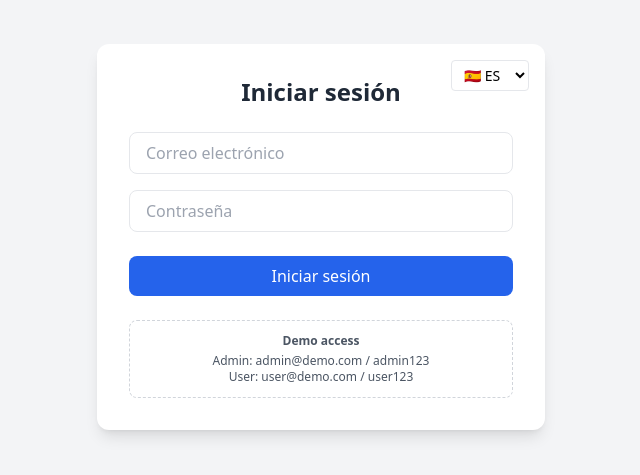
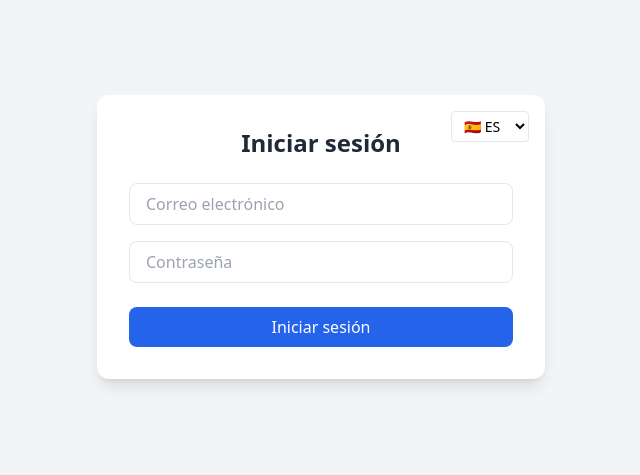
Before and after one commit to Opibl/Superstore-BI-Platform, a React (Vite) app: page /login in a window 1280 px wide. Shown: the part 163-638 px from the top of the page, without its empty margins (319-959 px from the left). Built offline with nearby package versions, Linux system fonts and the light colour scheme.

Commit message:
con registrar5

```diff
--- a/src/components/Login.tsx
+++ b/src/components/Login.tsx
@@ -17,16 +17,13 @@ export default function Login() {
     setError(null)
 
     try {
-      const response = await fetch(
-        'https://backend-login-deashboard.vercel.app/login',
-        {
-          method: 'POST',
-          headers: {
-            'Content-Type': 'application/json',
-          },
-          body: JSON.stringify({ email, password }),
-        }
-      )
+      const response = await fetch('backend-login-deashboard.vercel.app/login', {
+        method: 'POST',
+        headers: {
+          'Content-Type': 'application/json',
+        },
+        body: JSON.stringify({ email, password }),
+      })
 
       if (!response.ok) {
         throw new Error('Invalid credentials')
@@ -104,17 +101,6 @@ export default function Login() {
         >
           {loading ? t('login.loading') : t('login.submit')}
         </button>
-
-        {/* ================= DEMO CREDENTIALS ================= */}
-        <div className="mt-6 rounded-lg border border-dashed border-gray-300 dark:border-gray-600 p-3 text-center text-xs text-gray-600 dark:text-gray-300">
-          <p className="font-semibold mb-1">Demo access</p>
-          <p>
-            <span className="font-medium">Admin:</span> admin@demo.com / admin123
-          </p>
-          <p>
-            <span className="font-medium">User:</span> user@demo.com / user123
-          </p>
-        </div>
       </form>
     </div>
   )
```
